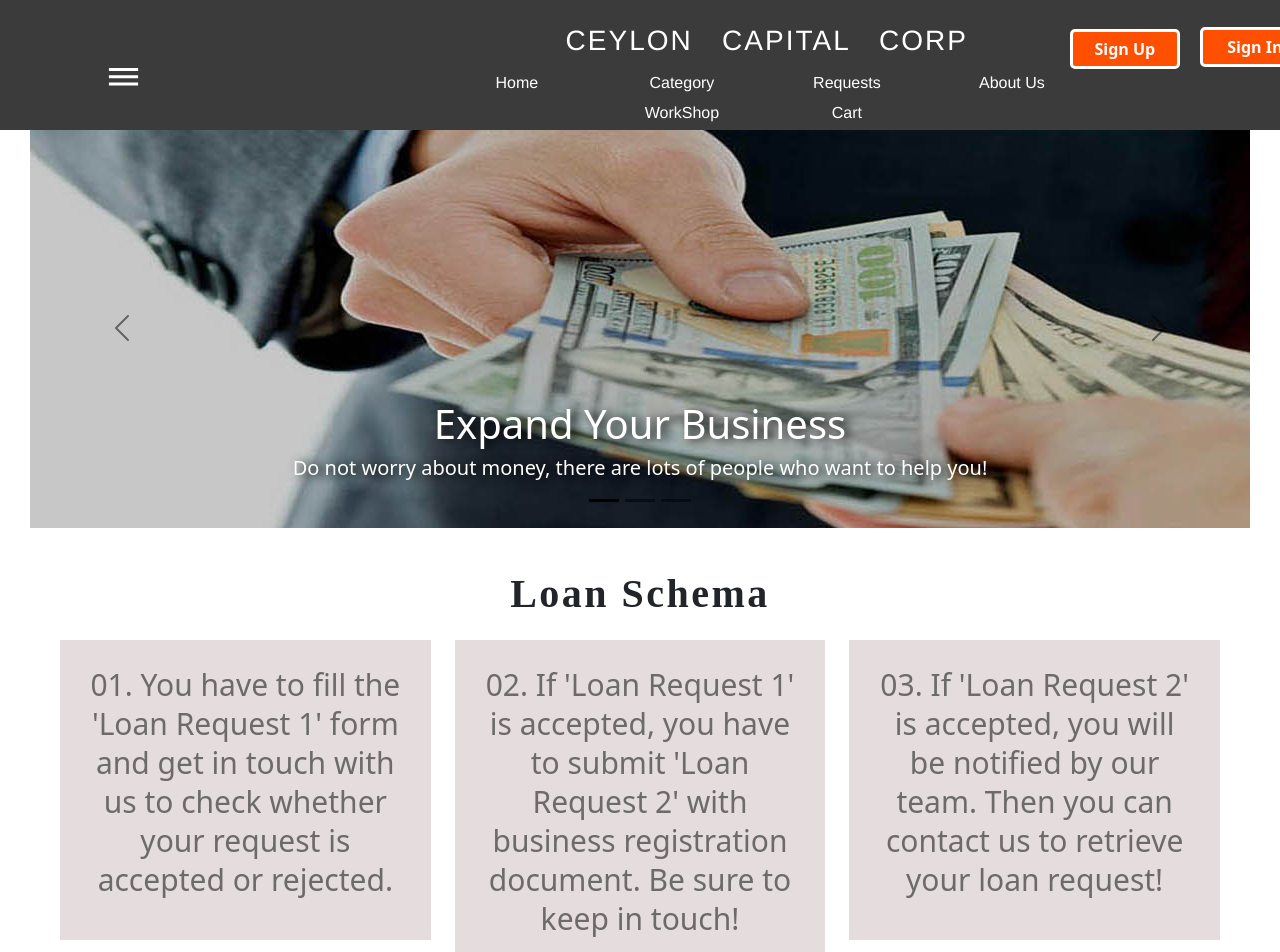
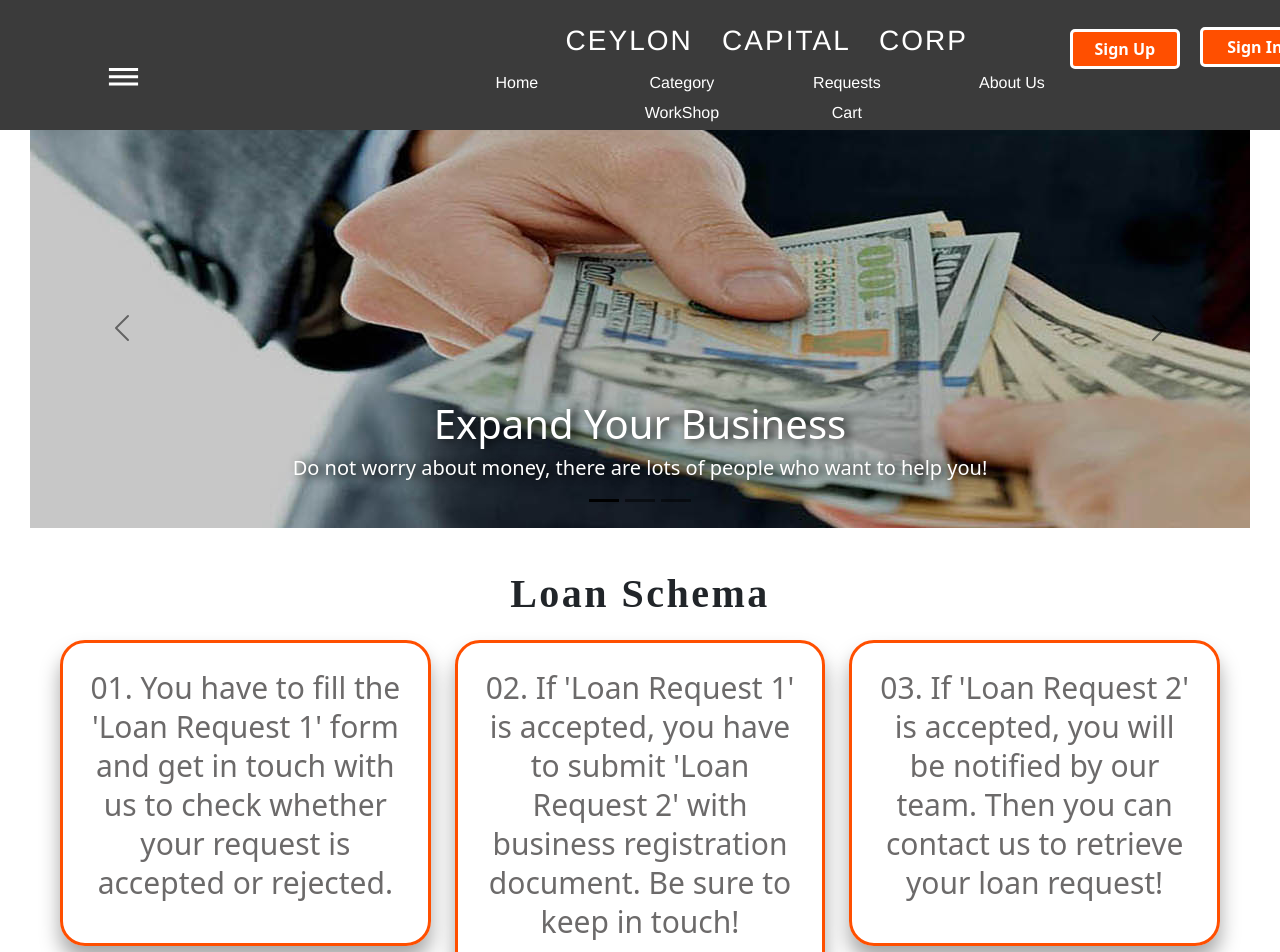
Before and after one commit to SoftwareProjectManagement/Small_Business_Development, a React (Create React App) app in the folder frontend/: page /loan in a window 1280 px wide. Shown: the top 952 px of the page. Built offline with nearby package versions, Linux system fonts and the light colour scheme; no server answers.

Commit message:
loan interface changes

```diff
--- a/frontend/src/components/LoanManagement/LoanInterface/Loan.css
+++ b/frontend/src/components/LoanManagement/LoanInterface/Loan.css
@@ -5,3 +5,19 @@
 .corousal-text {
     color: #ffffff;
 }
+
+.guidance-div {
+    width: auto;
+    padding: 25px;
+    float: center;
+    border: 3px solid #FF4F00;
+    border-radius:25px;
+    box-shadow: 0px 14px 20px 0px rgba(0, 0, 0, 0.349);
+}
+
+.guidance-p {
+    color: rgb(108 106 106);
+    font-size: 30px;
+    line-height: 25px;
+    line-height: 1.3;
+}
--- a/frontend/src/components/LoanManagement/LoanInterface/Loan.js
+++ b/frontend/src/components/LoanManagement/LoanInterface/Loan.js
@@ -97,22 +97,22 @@ function Loan() {
                 <div className="row mt-3" style={{ textAlign: 'center' }}>
                     <p style={{ fontSize:'40px', fontWeight:'bold',fontFamily:'Quicksand', letterSpacing: '2.5px' }}>Loan Schema</p>
                     <div className="col-md-4">
-                        <div className="ml-2" style={{ width:'auto', padding: '25px', float:'center', background: 'rgb(229 221 221)' }}>
-                            <p style={{ color: 'rgb(108 106 106)', fontSize: '30px', lineHeight: '25px', lineHeight: '1.3' }}>
+                        <div className="ml-2 guidance-div">
+                            <p className="guidance-p">
                             01. You have to fill the <br/>'Loan Request 1' form and get in touch with us  to check whether your request is accepted or rejected.
                             </p>
                         </div>
                     </div>
                     <div className="col-md-4">
-                        <div className="ml-2" style={{ width:'auto', padding: '25px', float:'center', background: 'rgb(229 221 221)' }}>
-                            <p style={{ color: 'rgb(108 106 106)', fontSize: '30px', lineHeight: '25px', lineHeight: '1.3' }}>
+                        <div className="ml-2 guidance-div">
+                            <p className="guidance-p">
                                 02. If 'Loan Request 1' is accepted, you have to submit 'Loan Request 2' with business registration document. Be sure to keep in touch!
                             </p>
                         </div>
                     </div>
                     <div className="col-md-4">
-                        <div className="ml-2" style={{ width:'auto', padding: '25px', float:'center', background: 'rgb(229 221 221)' }}>
-                            <p style={{ color: 'rgb(108 106 106)', fontSize: '30px', lineHeight: '25px', lineHeight: '1.3' }}>
+                        <div className="ml-2 guidance-div">
+                            <p className="guidance-p">
                             03. If 'Loan Request 2' is accepted, you will be notified by our team. Then you can contact us to retrieve your loan request!
                             </p>
                         </div>
--- a/frontend/src/components/LoanManagement/ViewLoans/VIewLoans.js
+++ b/frontend/src/components/LoanManagement/ViewLoans/VIewLoans.js
@@ -2,6 +2,7 @@ import React, { useEffect, useState } from 'react'
 import { useNavigate, useLocation } from 'react-router';
 import './ViewLoans.css'
 import axios from 'axios'
+import SearchRoundedIcon from '@mui/icons-material/SearchRounded';
 
 function ViewLoans() {
 
@@ -132,7 +133,7 @@ function ViewLoans() {
                             onChange={handleSearchAll}
                             required
                         /><div style={{ position: 'relative', right: '510px', top: '-35px' }}>
-                            {/* <SearchIcon /> */}
+                            <SearchRoundedIcon />
                             </div>
                     </div>
                 </div>
```
